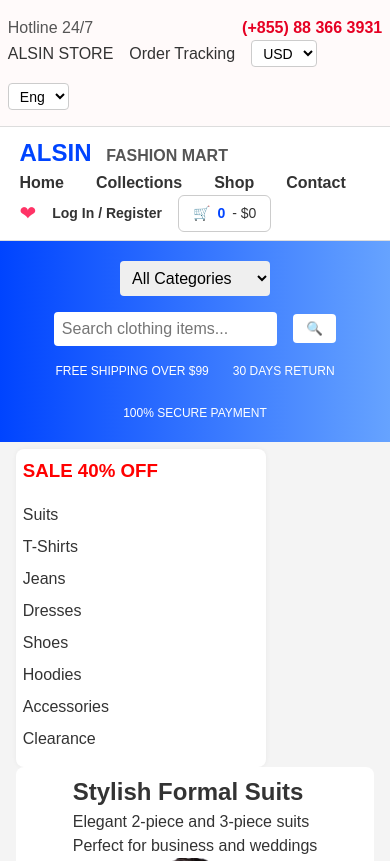
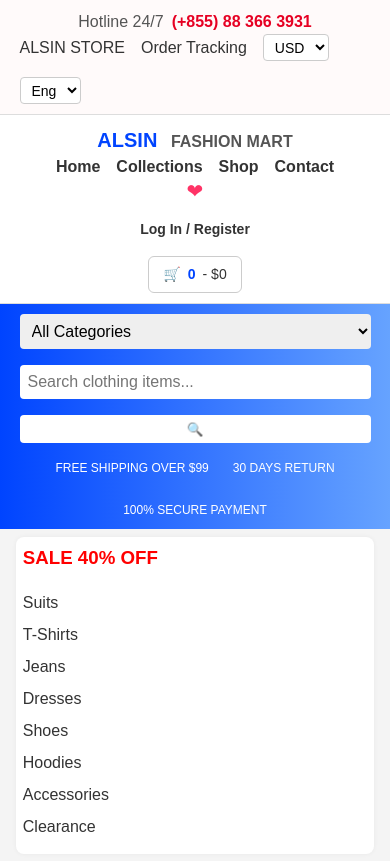
Before and after one commit to ALSIN-KH/ALSIN-FASHION, a plain HTML site: page index.html in a window 390 px wide. Shown: the top 861 px of the page. Drawn offline with Linux system fonts and the light colour scheme.

Commit message:
Update style.css

```diff
--- a/style.css
+++ b/style.css
@@ -199,15 +199,17 @@ main {
   flex-wrap: wrap;
   padding: 2% 4%;
   gap: 2%;
+  justify-content: center; /* Ensure the content is centered */
 }
 
 aside {
-  flex: 1 1 200px;
-  max-width: 250px;
+  flex: 1 1 100%; /* Make aside take full width on small screens */
+  max-width: 100%;
   background: white;
   padding: 2%;
   border-radius: 8px;
-  box-shadow: 0 0 5px rgba(0,0,0,0.05);
+  box-shadow: 0 0 5px rgba(0, 0, 0, 0.05);
+  margin-bottom: 2%; /* Add some margin to separate from content */
 }
 
 aside h3 {
@@ -232,7 +234,7 @@ aside li:hover {
 
 /* Showcase Section */
 .main-showcase {
-  flex: 2 1 400px;
+  flex: 2 1 100%; /* Allow this section to take full width on smaller screens */
   display: flex;
   flex-wrap: wrap;
   background: white;
@@ -262,15 +264,16 @@ aside li:hover {
 }
 
 .card {
-  flex: 1 1 200px;
+  flex: 1 1 100%; /* Make cards full-width on small screens */
   max-width: 220px;
   border: 1px solid #ddd;
   padding: 1em;
   border-radius: 8px;
   background: #fff;
   text-align: center;
-  box-shadow: 0 0 4px rgba(0,0,0,0.05);
+  box-shadow: 0 0 4px rgba(0, 0, 0, 0.05);
   transition: transform 0.2s ease;
+  margin-bottom: 2%; /* Add space below cards */
 }
 
 .card:hover {
@@ -344,6 +347,7 @@ footer {
 
   .card {
     max-width: 45%;
+    margin-bottom: 2%; /* Ensure proper spacing */
   }
 }
 
@@ -362,5 +366,42 @@ footer {
   }
 
   aside {
-    flex: 1 1 100%;
-    max-width:
+    flex: 1 1 100%; /* Full-width aside */
+    margin-bottom: 1em; /* Space out the aside from other sections */
+  }
+
+  .card {
+    max-width: 100%; /* Full-width cards for mobile */
+    margin-bottom: 2%; /* Margin for spacing */
+  }
+}
+
+@media (max-width: 480px) {
+  .logo {
+    font-size: 1.25rem; /* Smaller font for mobile */
+  }
+
+  header, .header-top, .search-bar {
+    padding: 10px 5%; /* Adjust header padding */
+    justify-content: center;
+  }
+
+  nav ul {
+    gap: 1em;
+  }
+
+  .user-section {
+    flex-direction: column; /* Stack user section elements vertically */
+  }
+
+  .search-bar select,
+  .search-bar input,
+  .search-bar button {
+    width: 100%; /* Make form elements fill the screen */
+  }
+
+  .main-showcase {
+    flex: 1 1 100%; /* Full width on small screens */
+    padding: 2% 0;
+  }
+}
```
